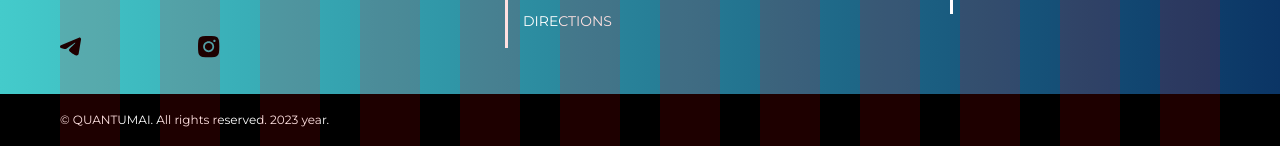
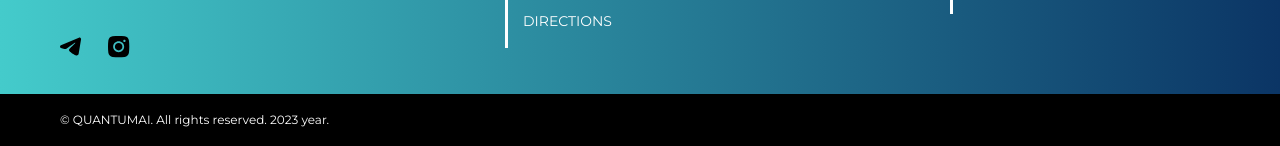
Before and after one commit to MARIENKOW/quantumAI, a plain HTML site: page index.html in a window 1280 px wide. Shown: the part 5271-5417 px from the top of the page. Drawn offline with Linux system fonts and the light colour scheme.

Commit message:
delete excess block

```diff
--- a/index.html
+++ b/index.html
@@ -456,9 +456,6 @@
                      <a data-scroll="contacts" href="#" class="footer__mobileLink">contacts</a>
                   </section>
                </section>
-               <section class="footer__view">
-                  <span></span><span></span><span></span><span></span><span></span><span></span><span></span><span></span><span></span><span></span><span></span><span></span>
-               </section>
             </div>
          </div>
       </section>
--- a/scss/style.scss
+++ b/scss/style.scss
@@ -995,7 +995,7 @@ body{
 
    &__social {
       display: flex;
-      max-width: 160px;
+      max-width: 70px;
       justify-content:space-between;
       gap: 15px;
    }
@@ -1107,21 +1107,6 @@ body{
       color: #fff;
       font-size: 12px;
    }
-   &__view{
-      position: absolute;
-      top: 0;
-      left: 0;
-      width: 100%;
-      height: calc(100% + 80px);
-      display: flex;
-      justify-content: space-between;
-      pointer-events: none;
-      span{
-         display: inline-block;
-         width: 60px;
-         background-color:#ff00001e
-      }
-   }
 }
 
 ._spoilerOpen{
```
Also changed, not shown: css/style.css.
